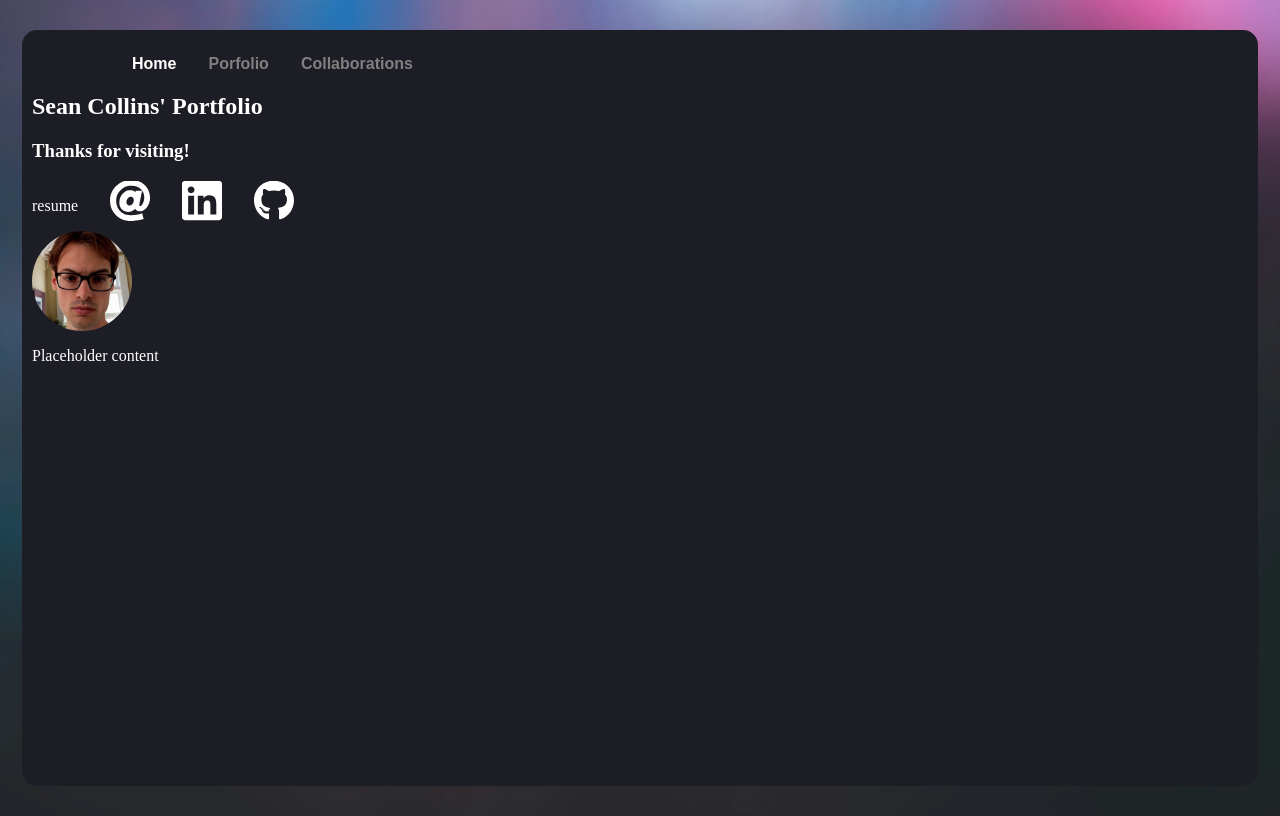
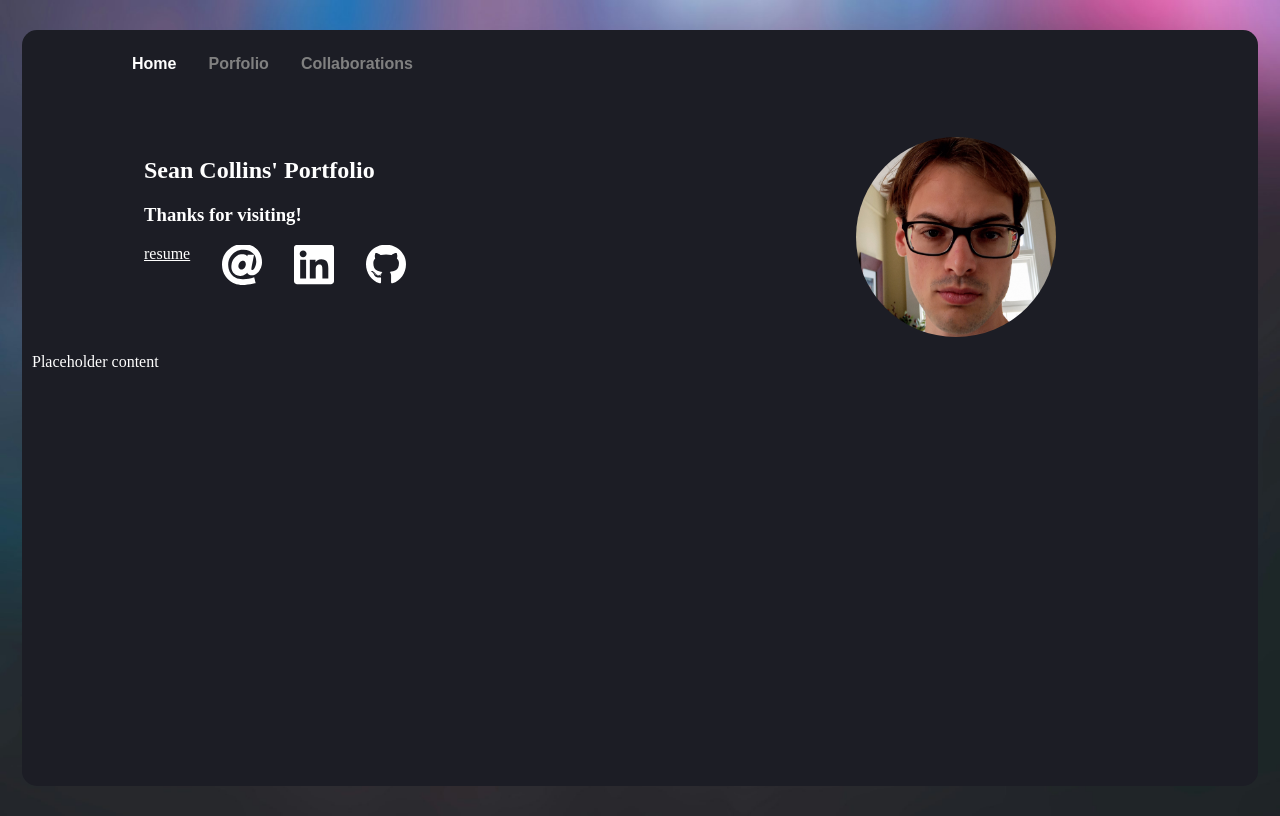
Before and after one commit to Drink-some-water/gatsby_portfolio, a Gatsby site: page / in a window 1280 px wide. Built offline with nearby package versions, Linux system fonts and the light colour scheme; Gatsby itself is replaced by a stand-in of ours.

Commit message:
funtioning resume download and separated styles from layout.css

```diff
--- a/src/components/layout.module.css
+++ b/src/components/layout.module.css
@@ -18,13 +18,6 @@ body {
     padding: 10px;
 }
 
-.imageCircle {
-    width: 100px;
-    height: 100px;
-    border-radius: 50%;
-    object-fit: cover;
-}
-
 a {
     color: white;
 }
@@ -43,14 +36,3 @@ a {
     text-decoration: none;
     color: gray;
 }
-
-.invertIcon{
-    filter: invert(1);
-    width: 40px;
-    height: 40px;
-}
-
-.personalLinks{
-    display: flex;
-    gap: 2rem;
-}
--- a/src/pages/index.js
+++ b/src/pages/index.js
@@ -1,15 +1,17 @@
 import * as React from 'react'
 import Layout from '../components/homepage_layout'
-import {imageCircle, invertIcon, personalLinks} from '../components/layout.module.css'
+import { imageCircle, invertIcon, personalLinks, header, titleBox, portraitBox, downloadButton} from '../pages/styles.module.css'
 import { StaticImage } from 'gatsby-plugin-image'
 
 const IndexPage = () => {
   return (
     <Layout pageTitle="Home Page">
+      <div className={header}>
+        <div className={titleBox}>
           <h2>Sean Collins' Portfolio</h2>
           <h3>Thanks for visiting!</h3>
           <nav className={personalLinks}>
-        <p>resume</p>
+            <a href="/SeanCollinsResume.pdf" download className={downloadButton}>resume</a>
             <a href="mailto:sean.collins.developer@gmail.com" target="_blank">
               <StaticImage
                 src="../images/email.svg"
@@ -32,11 +34,15 @@ const IndexPage = () => {
               />
             </a>
           </nav>
+        </div>
+        <div className={portraitBox}>
           <StaticImage
             alt="A picture of Sean Collins looking professional at home"
             src="../images/portrait.jpg"
             className={imageCircle}
           />
+        </div>
+      </div>
       <p>Placeholder content</p>
     </Layout>
   )
--- /dev/null
+++ b/src/pages/styles.module.css
@@ -0,0 +1,37 @@
+.imageCircle {
+    width: 200px;
+    height: 200px;
+    border-radius: 50%;
+    object-fit: cover;
+}
+
+.invertIcon{
+    filter: invert(1);
+    width: 40px;
+    height: 40px;
+}
+
+.personalLinks{
+    display: flex;
+    gap: 2rem;
+}
+
+.header{
+    display: flex;
+    justify-content: space-between;
+    padding-left: 7rem;
+    padding-top: 4rem;
+    padding-right: 12rem;
+}
+
+.titleBox{
+
+}
+
+.portraitBox{
+
+}
+
+.downloadButton{
+
+}
```
Also changed, not shown: 1 other file. Lines whose indentation alone changed are shown as unchanged.
